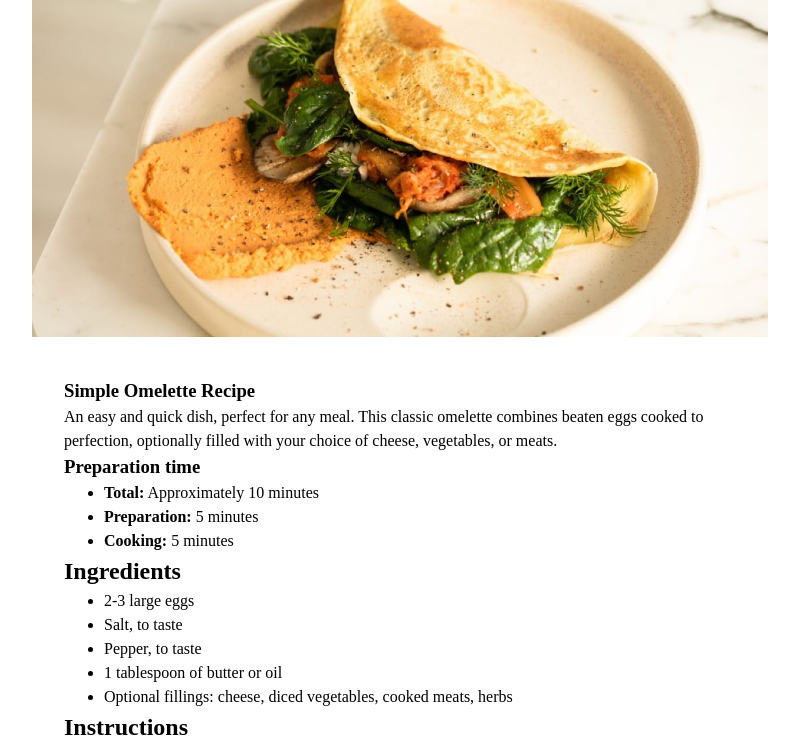
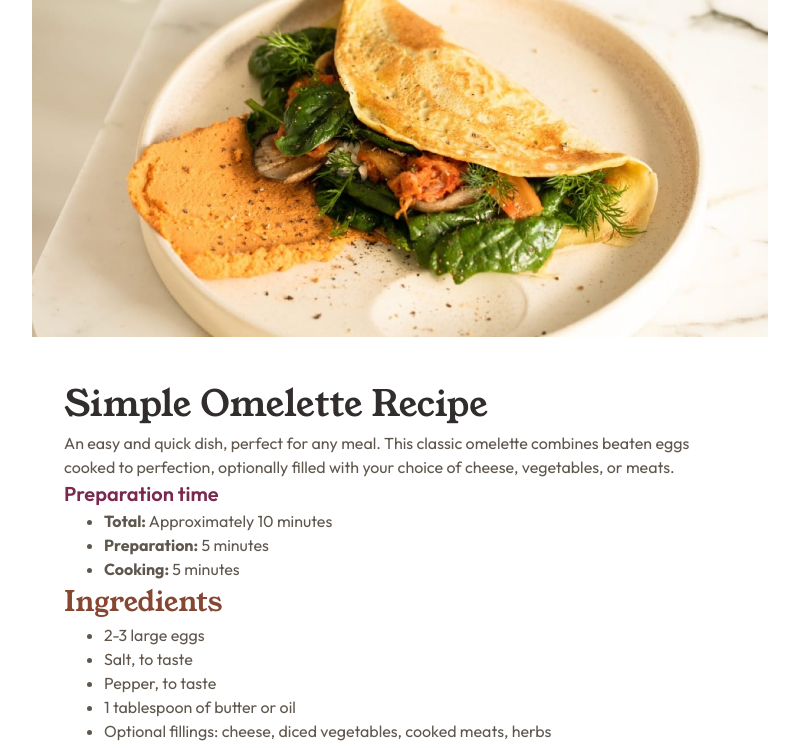
Before and after one commit to turkan03/recipe-page, a plain HTML site: page index.html in a window 1280 px wide. Shown: the top 748 px of the page, without its empty margins (240-1039 px from the left). Drawn offline with Linux system fonts and the light colour scheme.

Commit message:
Add typography

```diff
--- a/css/index.css
+++ b/css/index.css
@@ -28,3 +28,35 @@ main {
 .card_content {
   padding: 40px 32px;
 }
+
+h1,
+h2 {
+  font-family: var(--young_f);
+  font-weight: 400;
+}
+
+h1 {
+  font-size: 2.25rem;
+  color: var(--stone_dark);
+}
+h2 {
+  font-size: 1.75rem;
+  color: var(--brown);
+}
+h3 {
+  color: var(--rose);
+  font-size: 1.25rem;
+  font-family: var(--embed_f);
+  font-weight: 600;
+}
+
+p,
+li {
+  font-family: var(--embed_f);
+  font-size: 1rem;
+  color: var(--stone_medium);
+}
+
+.content_preparation-time strong {
+  font-weight: 700;
+}
```
